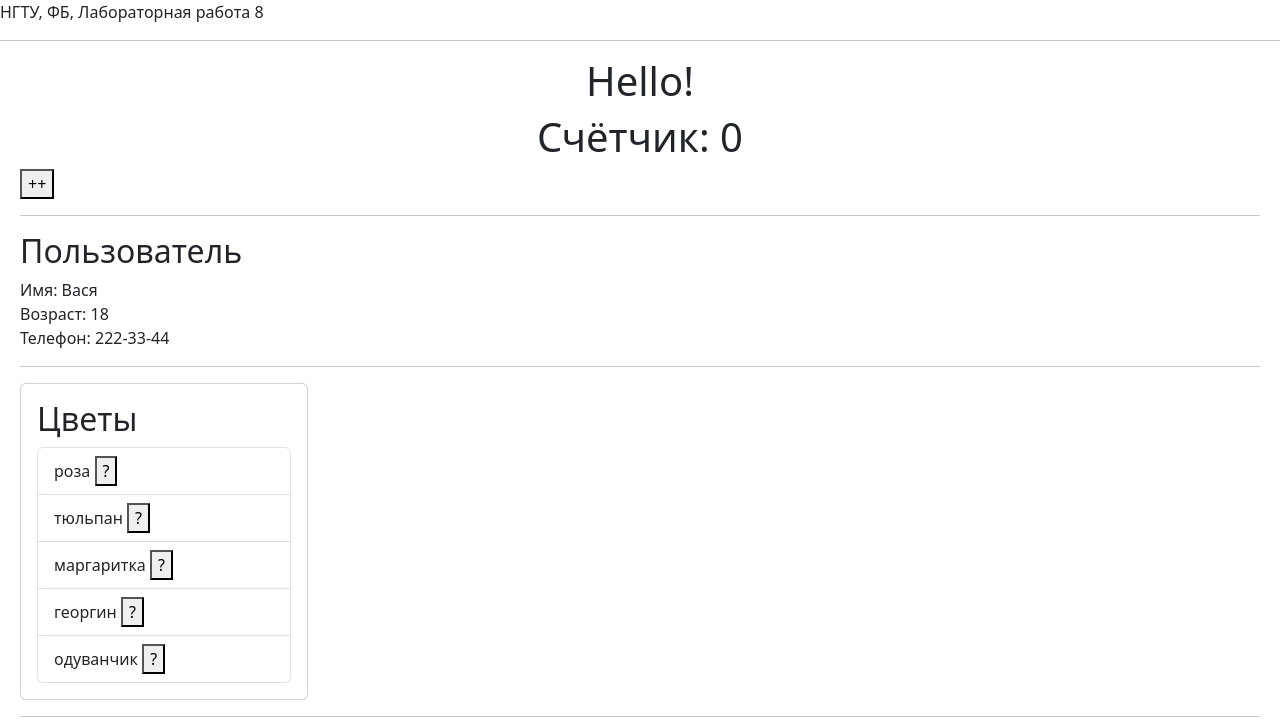
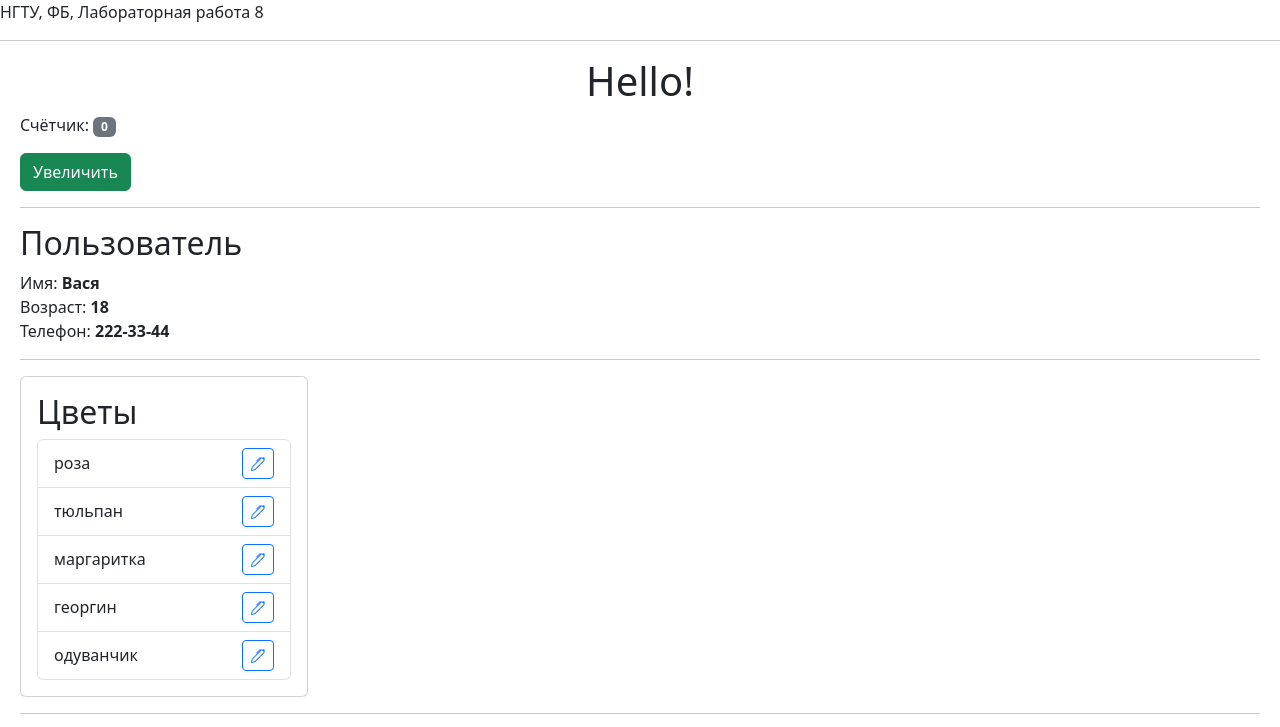
Before and after one commit to ely228/web-front-labs, a plain HTML site: page lab8/lab8.html in a window 1280 px wide. Shown: the top 727 px of the page. Drawn offline with nearby package versions, Linux system fonts and the light colour scheme.

Commit message:
Окончательные стили

```diff
--- a/lab8/lab8.html
+++ b/lab8/lab8.html
@@ -21,15 +21,21 @@
     <main>
         <div id="app">
             <h1 :title="messageRu">{{ message }}</h1>
-            <h1>Счётчик: {{ counter }}</h1>
-            <button v-if="counter < 10" @click="incCounter">++</button>
-            <button v-if="counter > 0" @click="decCounter">--</button>
+            <p>Счётчик: <span class="badge text-bg-secondary fs-7">{{ counter }}</span></p>
+            <div class="mb-3">
+                <button @click="incCounter" v-if="counter < 10" class="btn btn-success me-3">
+                    Увеличить
+                </button>
+                <button @click="decCounter" v-if="counter > 0" class="btn btn-danger">
+                    Уменьшить
+                </button>
+            </div>
             <hr>
 
             <h2>Пользователь</h2>
-            <div>Имя: {{ user.name }}</div>
-            <div>Возраст: {{ user.age }}</div>
-            <div>Телефон: {{ user.tel }}</div>
+            <div>Имя: <b>{{ user.name }}</b></div>
+            <div>Возраст: <b>{{ user.age }}</b></div>
+            <div>Телефон: <b>{{ user.tel }}</b></div>
 
             <hr>
 
@@ -37,8 +43,11 @@
                 <div class="card-body">
                     <h2 class = "card-title">Цветы</h2>
                     <ul class="list-group">
-                        <li v-for="(flower, id) in flowers" class="list-group-item">
-                            {{ flower }} <button @click="edit(id,flower)">?</button>
+                        <li v-for="(flower, id) in flowers" class="list-group-item d-flex justify-content-between align-items-center">
+                            {{ flower }}
+                            <button @click="edit(id,flower)" class="btn btn-outline-primary btn-sm">
+                                <i class="bi bi-pen"></i>
+                            </button>
                         </li>
                     </ul>
                 </div>
```
